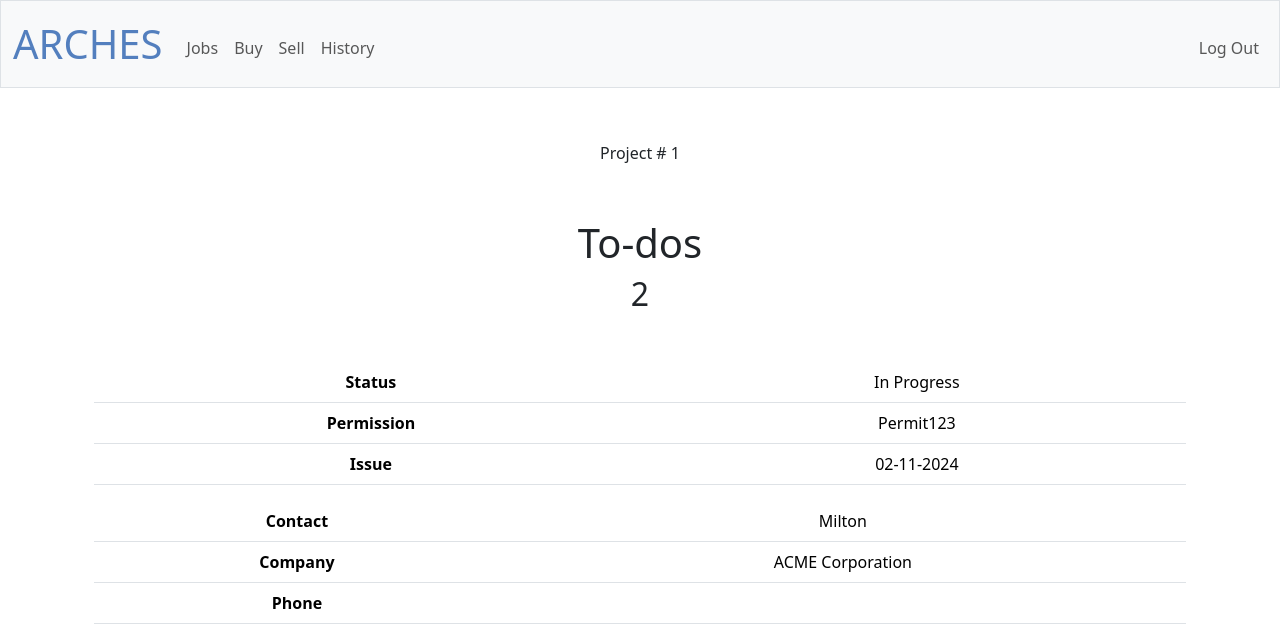
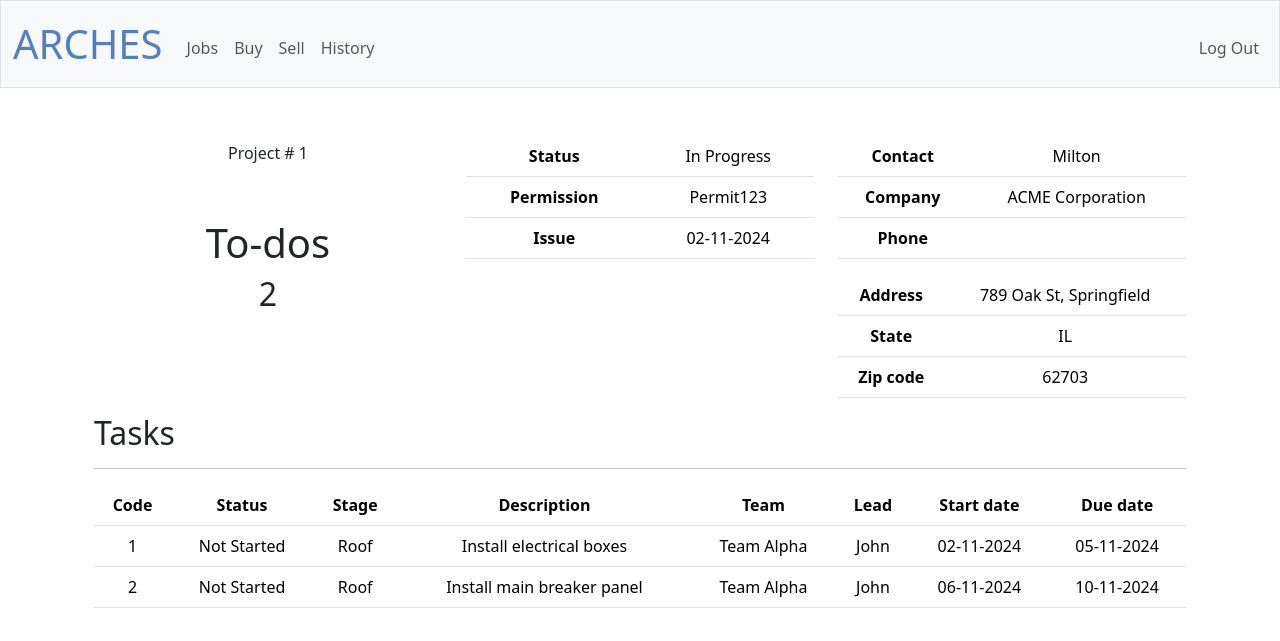
Before and after one commit to RLCM696/company, a Flask app: page /project?project=1 in a window 1280 px wide. Shown: the top 641 px of the page. Run offline with Flask 3, Linux system fonts and the light colour scheme; a user stored in the database is signed in; data comes from the database, SQL or seed files in the repository; some libraries are stand-ins or nearby versions.

Commit message:
Sun, Nov 3, 2024, 6:06 PM -05:00

```diff
--- a/templates/project.html
+++ b/templates/project.html
@@ -7,14 +7,14 @@
 {% block main %}
 <div class="container-fluid">
     <div class="row">
-        <div>
+        <div class="col">
             <h6 class="card-title p-2" style="text-align: center">Project # {{project["id"]}}</h6>
             <div class="task-amount m-5 ">
                 <h1>To-dos</h1>
                 <h2>{{tasks | pending }}</h5>
             </div>
         </div>
-        <div>
+        <div class="col">
             <div class="card-body table-responsive">
                 <table class="table">
                     <thead></thead>
@@ -35,7 +35,7 @@
                 </table>
             </div>
         </div>
-        <div>
+        <div class="col">
             <div class="card-body table-responsive">
                 <table class="table">
                     <thead></thead>
```
Also changed, not shown: 1 other file.
